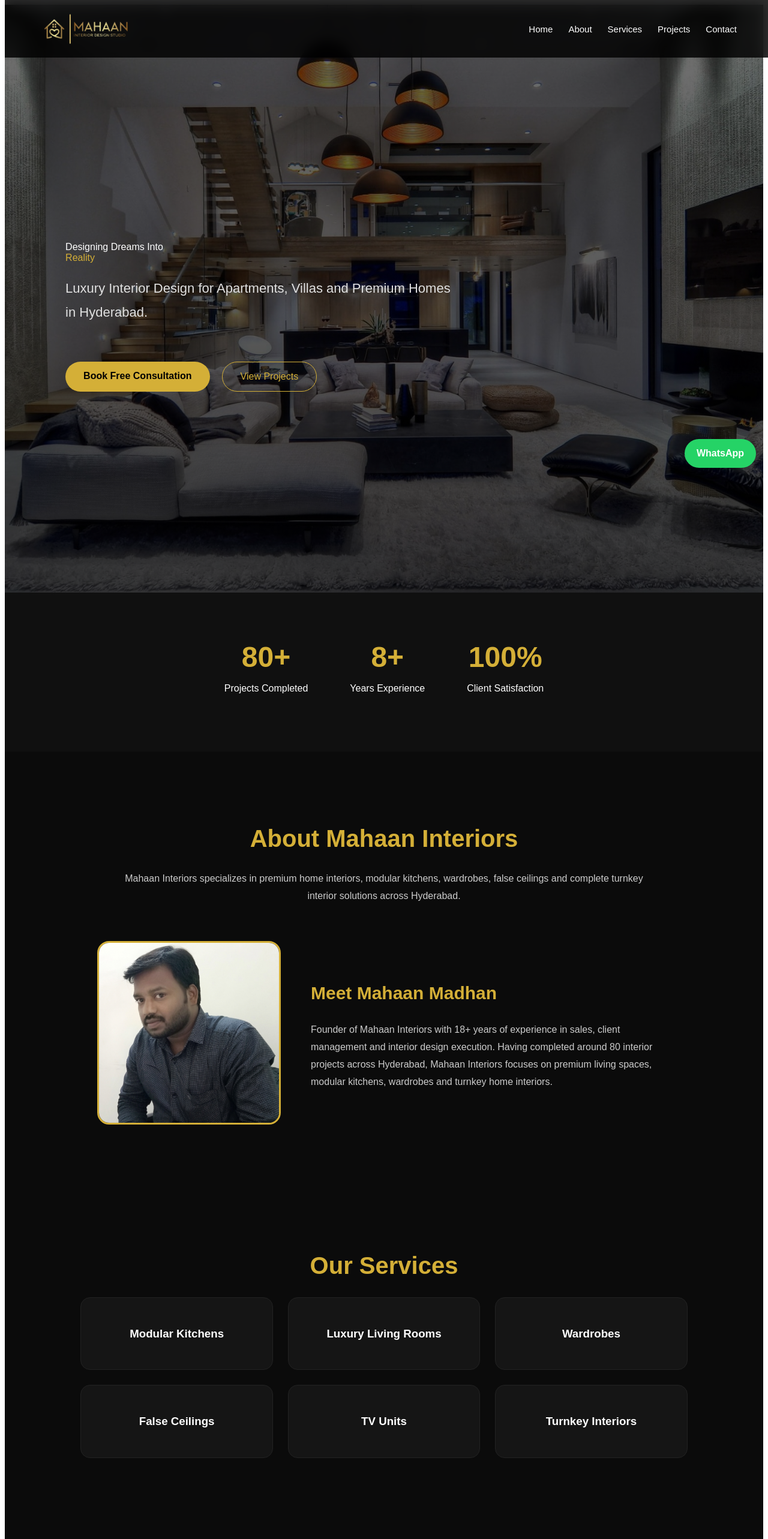
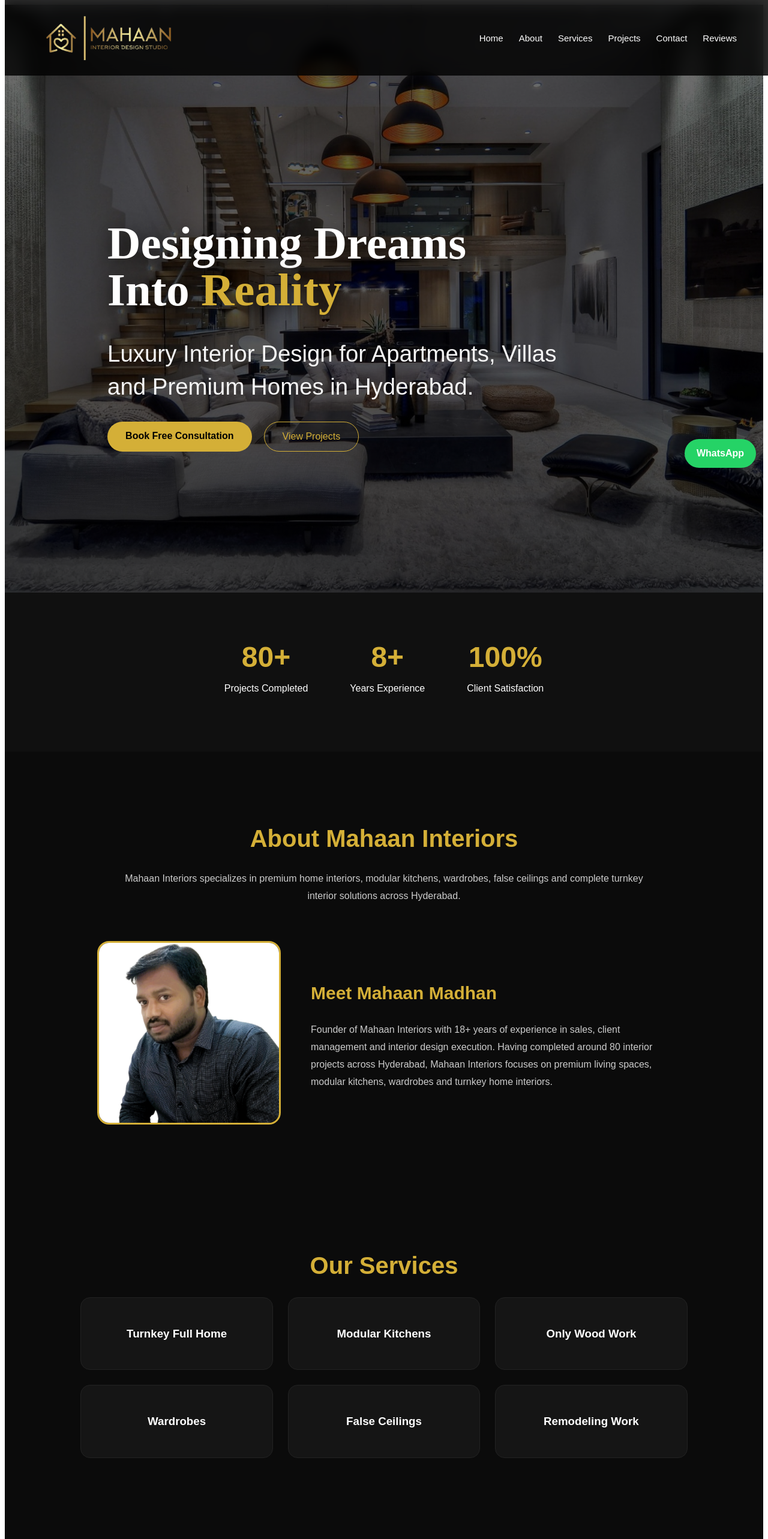
Before and after one commit to mahaanmadhan/mahaan-interiors-ai, a React (Vite) app: page / in a window 1280 px wide. Shown: the top 2566 px of the page at 60% size. Built offline with nearby package versions, Linux system fonts and the light colour scheme.

Commit message:
Premium Mahaan Interiors website

```diff
--- a/package.json
+++ b/package.json
@@ -10,6 +10,7 @@
     "preview": "vite preview"
   },
   "dependencies": {
+    "@emailjs/browser": "^4.4.1",
     "file-saver": "^2.0.5",
     "firebase": "^12.14.0",
     "react": "^19.2.6",
--- a/src/App.jsx
+++ b/src/App.jsx
@@ -1,6 +1,8 @@
 import { db } from "./firebase";
 import { collection, addDoc } from "firebase/firestore";
 import { useState } from "react";
+import emailjs from "@emailjs/browser";
+
 import hero from "./assets/hero.jpg";
 import logo from "./assets/logo.png";
 import madhan from "./assets/madhan.png";
@@ -13,7 +15,9 @@ import project4 from "./assets/projects/project4.jpg";
 export default function App() {
   const [name, setName] = useState("");
   const [mobile, setMobile] = useState("");
+  const [customerEmail, setCustomerEmail] = useState("");
   const [location, setLocation] = useState("");
+  const [workType, setWorkType] = useState("");
   const [message, setMessage] = useState("");
 
   const handleSubmit = async (e) => {
@@ -23,27 +27,44 @@ export default function App() {
       await addDoc(collection(db, "leads"), {
         name,
         mobile,
+        customerEmail,
         location,
+        workType,
         message,
         status: "New Lead",
         createdAt: new Date(),
       });
 
+      await emailjs.send(
+        "service_jt549ne",
+        "template_g5mi1sb",
+        {
+          name,
+          mobile,
+          customer_email: customerEmail,
+          location,
+          workType,
+          message,
+        },
+        "OqhH0yDj7b3H3bhj0"
+      );
+
       alert("Enquiry Submitted Successfully!");
 
       setName("");
       setMobile("");
+      setCustomerEmail("");
       setLocation("");
+      setWorkType("");
       setMessage("");
     } catch (error) {
       console.error(error);
-      alert("Error saving lead");
+      alert("Error submitting enquiry");
     }
   };
 
   return (
     <div style={pageStyle}>
-      {/* Navbar */}
       <nav style={navStyle}>
         <img src={logo} alt="Mahaan Interiors" style={logoStyle} />
 
@@ -53,61 +74,41 @@ export default function App() {
           <a href="#services" style={navLink}>Services</a>
           <a href="#projects" style={navLink}>Projects</a>
           <a href="#contact" style={navLink}>Contact</a>
+          <a href="#reviews" style={navLink}>Reviews</a>
         </div>
       </nav>
 
-      {/* Hero */}
       <section id="home" style={heroStyle}>
-        <>
-  Designing Dreams Into
-  <br />
-  <span style={{ color: "#D4AF37" }}>
-    Reality
-  </span>
-</>
+        <div style={heroContent}>
+          <h1 style={heroTitle}>
+            Designing Dreams
+            <br />
+            Into <span style={{ color: "#D4AF37" }}>Reality</span>
+          </h1>
 
-        <p style={heroText}>
-          Luxury Interior Design for Apartments,
-Villas and Premium Homes in Hyderabad.
-        </p>
+          <p style={heroText}>
+            Luxury Interior Design for Apartments, Villas and Premium Homes in Hyderabad.
+          </p>
 
-        <div style={buttonWrapper}>
-          <a href="#contact" style={goldButton}>
-            Book Free Consultation
-          </a>
-
-          <a href="#projects" style={outlineButton}>
-            View Projects
-          </a>
+          <div style={buttonWrapper}>
+            <a href="#contact" style={goldButton}>Book Free Consultation</a>
+            <a href="#projects" style={outlineButton}>View Projects</a>
+          </div>
         </div>
       </section>
 
-      {/* Stats */}
       <section style={statsSection}>
-        <div>
-          <h2 style={statNumber}>80+</h2>
-          <p>Projects Completed</p>
-        </div>
-
-        <div>
-          <h2 style={statNumber}>8+</h2>
-          <p>Years Experience</p>
-        </div>
-
-        <div>
-          <h2 style={statNumber}>100%</h2>
-          <p>Client Satisfaction</p>
-        </div>
+        <div><h2 style={statNumber}>80+</h2><p>Projects Completed</p></div>
+        <div><h2 style={statNumber}>8+</h2><p>Years Experience</p></div>
+        <div><h2 style={statNumber}>100%</h2><p>Client Satisfaction</p></div>
       </section>
 
-      {/* About */}
       <section id="about" style={sectionStyle}>
         <h2 style={sectionTitle}>About Mahaan Interiors</h2>
 
         <p style={centerText}>
-          Mahaan Interiors specializes in premium home interiors, modular
-          kitchens, wardrobes, false ceilings and complete turnkey interior
-          solutions across Hyderabad.
+          Mahaan Interiors specializes in premium home interiors, modular kitchens,
+          wardrobes, false ceilings and complete turnkey interior solutions across Hyderabad.
         </p>
 
         <div style={founderWrapper}>
@@ -115,30 +116,27 @@ Villas and Premium Homes in Hyderabad.
 
           <div style={founderText}>
             <h3 style={goldHeading}>Meet Mahaan Madhan</h3>
-
             <p style={paragraphStyle}>
-              Founder of Mahaan Interiors with 18+ years of experience in
-              sales, client management and interior design execution. Having
-              completed around 80 interior projects across Hyderabad, Mahaan
-              Interiors focuses on premium living spaces, modular kitchens,
-              wardrobes and turnkey home interiors.
+              Founder of Mahaan Interiors with 18+ years of experience in sales,
+              client management and interior design execution. Having completed around
+              80 interior projects across Hyderabad, Mahaan Interiors focuses on premium
+              living spaces, modular kitchens, wardrobes and turnkey home interiors.
             </p>
           </div>
         </div>
       </section>
 
-      {/* Services */}
       <section id="services" style={sectionStyle}>
         <h2 style={sectionTitle}>Our Services</h2>
 
         <div style={cardsGrid}>
           {[
+            "Turnkey Full Home",
             "Modular Kitchens",
-            "Luxury Living Rooms",
+            "Only Wood Work",
             "Wardrobes",
             "False Ceilings",
-            "TV Units",
-            "Turnkey Interiors",
+            "Remodeling Work",
           ].map((item) => (
             <div key={item} style={serviceCard}>
               <h3>{item}</h3>
@@ -147,24 +145,52 @@ Villas and Premium Homes in Hyderabad.
         </div>
       </section>
 
-      {/* Project Gallery */}
       <section id="projects" style={sectionStyle}>
         <h2 style={sectionTitle}>Featured Projects</h2>
 
         <div style={galleryGrid}>
           {[project1, project2, project3, project4].map((img, index) => (
             <div key={index} style={galleryCard}>
-              <img
-                src={img}
-                alt={`Project ${index + 1}`}
-                style={galleryImage}
-              />
+              <img src={img} alt={`Project ${index + 1}`} style={galleryImage} />
             </div>
           ))}
         </div>
       </section>
 
-      {/* Lead Form */}
+      <section id="reviews" style={sectionStyle}>
+        <h2 style={sectionTitle}>Customer Reviews</h2>
+
+        <div style={reviewsGrid}>
+          {[
+            {
+              name: "Mr. Srinivas Reddy",
+              location: "Miyapur",
+              review:
+                "Mahaan Interiors completed our home interiors with very good finishing. The design suggestions and execution quality were excellent.",
+            },
+            {
+              name: "Mrs. Sirisha",
+              location: "Ameenpur",
+              review:
+                "We are very happy with the modular kitchen and wardrobes. The team explained everything clearly and delivered as promised.",
+            },
+            {
+              name: "Mr. Avinash",
+              location: "Ramky Harmony Hyderabad",
+              review:
+                "Professional team, good material quality and neat work. Mahaan Interiors gave our flat a premium look.",
+            },
+          ].map((item, index) => (
+            <div key={index} style={reviewCard}>
+              <h3 style={{ color: "#D4AF37" }}>{item.name}</h3>
+              <p style={{ color: "#aaa" }}>{item.location}</p>
+              <p style={paragraphStyle}>“{item.review}”</p>
+              <div style={{ color: "#D4AF37", fontSize: "22px" }}>★★★★★</div>
+            </div>
+          ))}
+        </div>
+      </section>
+
       <section id="contact" style={sectionStyle}>
         <h2 style={sectionTitle}>Request Free Design Consultation</h2>
 
@@ -186,11 +212,35 @@ Villas and Premium Homes in Hyderabad.
           />
 
           <input
+            value={customerEmail}
+            onChange={(e) => setCustomerEmail(e.target.value)}
+            placeholder="Email Address"
+            type="email"
+            style={inputStyle}
+          />
+
+          <input
             value={location}
             onChange={(e) => setLocation(e.target.value)}
             placeholder="Project Location"
             style={inputStyle}
           />
+
+          <select
+            value={workType}
+            onChange={(e) => setWorkType(e.target.value)}
+            style={inputStyle}
+            required
+          >
+            <option value="">Select Work Type</option>
+            <option value="Turnkey Full Home">Turnkey Full Home</option>
+            <option value="Small Box Work">Small Box Work</option>
+            <option value="Only Wood Work">Only Wood Work</option>
+            <option value="Remodeling Work">Remodeling Work</option>
+            <option value="Partial Work">Partial Work</option>
+            <option value="Kitchen Only">Kitchen Only</option>
+            <option value="Wardrobe Only">Wardrobe Only</option>
+          </select>
 
           <textarea
             value={message}
@@ -200,9 +250,7 @@ Villas and Premium Homes in Hyderabad.
             style={inputStyle}
           />
 
-          <button type="submit" style={goldButton}>
-            Submit Enquiry
-          </button>
+          <button type="submit" style={goldButton}>Submit Enquiry</button>
         </form>
 
         <p style={{ color: "#ccc", marginTop: "30px" }}>
@@ -210,7 +258,6 @@ Villas and Premium Homes in Hyderabad.
         </p>
       </section>
 
-      {/* WhatsApp Floating Button */}
       <a
         href="https://wa.me/918801861086"
         target="_blank"
@@ -245,7 +292,7 @@ const navStyle = {
 };
 
 const logoStyle = {
-  height: "60px",
+  height: "90px",
   objectFit: "contain",
 };
 
@@ -264,13 +311,9 @@ const navLink = {
 const heroStyle = {
   minHeight: "100vh",
   display: "flex",
-  flexDirection: "column",
-  justifyContent: "center",
-  alignItems: "flex-start",
+  alignItems: "center",
   textAlign: "left",
-
   padding: "120px 8% 60px",
-
   backgroundImage: `
     linear-gradient(
       rgba(0,0,0,0.55),
@@ -278,34 +321,39 @@ const heroStyle = {
     ),
     url(${hero})
   `,
-
   backgroundSize: "cover",
   backgroundPosition: "center",
   backgroundRepeat: "no-repeat",
 };
 
+const heroContent = {
+  maxWidth: "850px",
+  marginLeft: "70px",
+};
+
 const heroTitle = {
-  fontSize: "clamp(55px, 7vw, 95px)",
-  color: "white",
-  maxWidth: "700px",
-  lineHeight: "1.1",
-  marginBottom: "20px",
+  fontFamily: "Playfair Display, serif",
+  fontSize: "clamp(56px, 6vw, 95px)",
+  lineHeight: "1.02",
   fontWeight: "700",
+  color: "#ffffff",
+  marginBottom: "28px",
+  textShadow: "0 6px 30px rgba(0,0,0,0.7)",
 };
 
 const heroText = {
-  fontSize: "22px",
-  color: "#e0e0e0",
-  maxWidth: "650px",
-  lineHeight: "1.8",
+  fontSize: "clamp(24px, 3vw, 42px)",
+  color: "#f5f5f5",
+  lineHeight: "1.45",
+  maxWidth: "800px",
+  marginBottom: "30px",
 };
 
 const buttonWrapper = {
-  marginTop: "40px",
+  marginTop: "30px",
   display: "flex",
   gap: "20px",
   flexWrap: "wrap",
-  justifyContent: "center",
 };
 
 const goldButton = {
@@ -458,3 +506,17 @@ const whatsappButton = {
   fontWeight: "bold",
   zIndex: 2000,
 };
+
+const reviewsGrid = {
+  display: "grid",
+  gridTemplateColumns: "repeat(auto-fit, minmax(280px, 1fr))",
+  gap: "25px",
+};
+
+const reviewCard = {
+  background: "#151515",
+  padding: "30px",
+  borderRadius: "18px",
+  border: "1px solid #333",
+  textAlign: "left",
+};
```
Also changed, not shown: src/assets/madhan.png, 1 other file (tests, documents, lock files or other folders).
